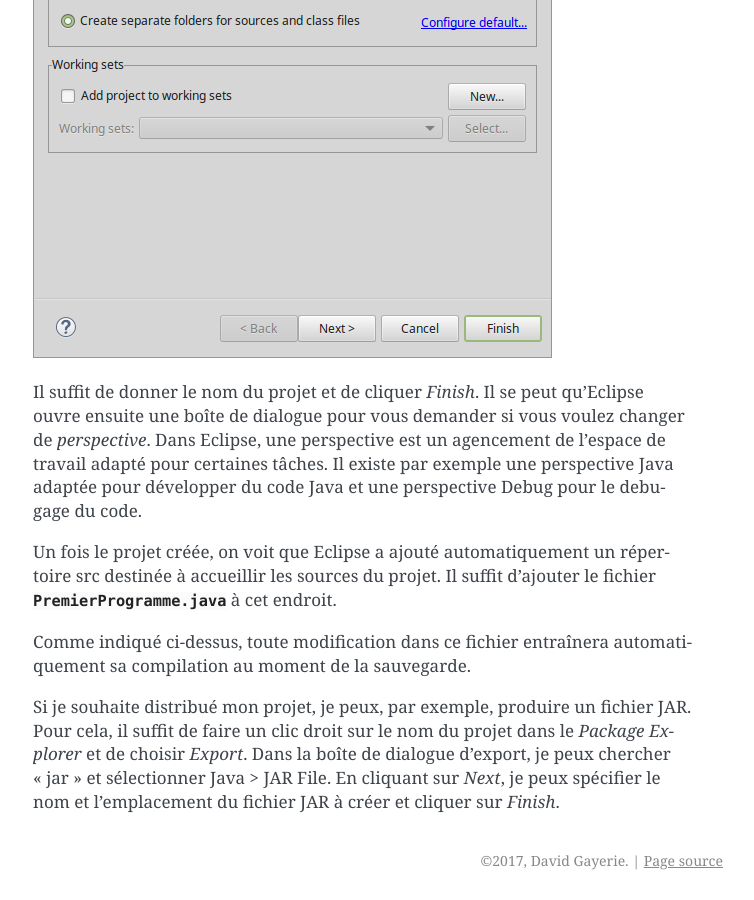
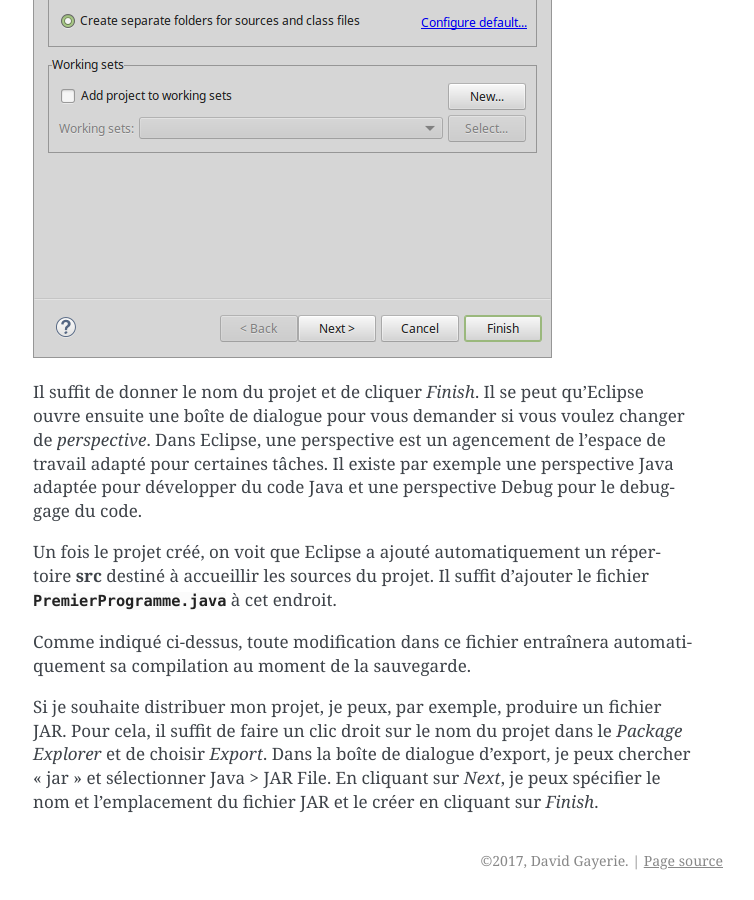
Before and after one commit to lanaflonPerso/cours-java-web, a Sphinx documentation site: the page built from source/compilation.rst, in a window 1280 px wide and 900 px high, scrolled down 5631 px. Shown: the whole window, without its empty margins (387-1141 px from the left). Built offline with Sphinx 7.4.7, drawn with Linux system fonts in a browser that asks for light colours; formulas are drawn with MathJax 3; some of the changed text lies outside the part shown.

Commit message:
corrections

```diff
--- a/source/compilation.rst
+++ b/source/compilation.rst
@@ -224,20 +224,20 @@ Il suffit de donner le nom du projet et de cliquer *Finish*. Il se peut qu'Eclip
 ouvre ensuite une boîte de dialogue pour vous demander si vous voulez changer de
 *perspective*. Dans Eclipse, une perspective est un agencement de l'espace de travail
 adapté pour certaines tâches. Il existe par exemple une perspective Java adaptée
-pour développer du code Java et une perspective Debug pour le debugage du code.
+pour développer du code Java et une perspective Debug pour le debuggage du code.
 
-Un fois le projet créée, on voit que Eclipse a ajouté automatiquement un répertoire src
-destinée à accueillir les sources du projet. Il suffit d'ajouter le fichier
+Un fois le projet créé, on voit que Eclipse a ajouté automatiquement un répertoire **src**
+destiné à accueillir les sources du projet. Il suffit d'ajouter le fichier
 :download:`PremierProgramme.java <assets/PremierProgramme.java>` à cet endroit.
 
 Comme indiqué ci-dessus, toute modification dans ce fichier entraînera automatiquement
 sa compilation au moment de la sauvegarde.
 
-Si je souhaite distribué mon projet, je peux, par exemple, produire un fichier JAR.
+Si je souhaite distribuer mon projet, je peux, par exemple, produire un fichier JAR.
 Pour cela, il suffit de faire un clic droit sur le nom du projet dans le *Package Explorer*
 et de choisir *Export*. Dans la boîte de dialogue d'export, je peux chercher "jar" et sélectionner
-Java > JAR File. En cliquant sur *Next*, je peux spécifier le nom et l'emplacement du fichier JAR à créer
-et cliquer sur *Finish*.
+Java > JAR File. En cliquant sur *Next*, je peux spécifier le nom et l'emplacement du fichier JAR
+et le créer en cliquant sur *Finish*.
 
 .. _javac: http://docs.oracle.com/javase/9/tools/javac.htm
 .. _java: http://docs.oracle.com/javase/9/tools/java.htm
```
Also changed, not shown: other parts of source/compilation.rst (+1 -1 lines).
